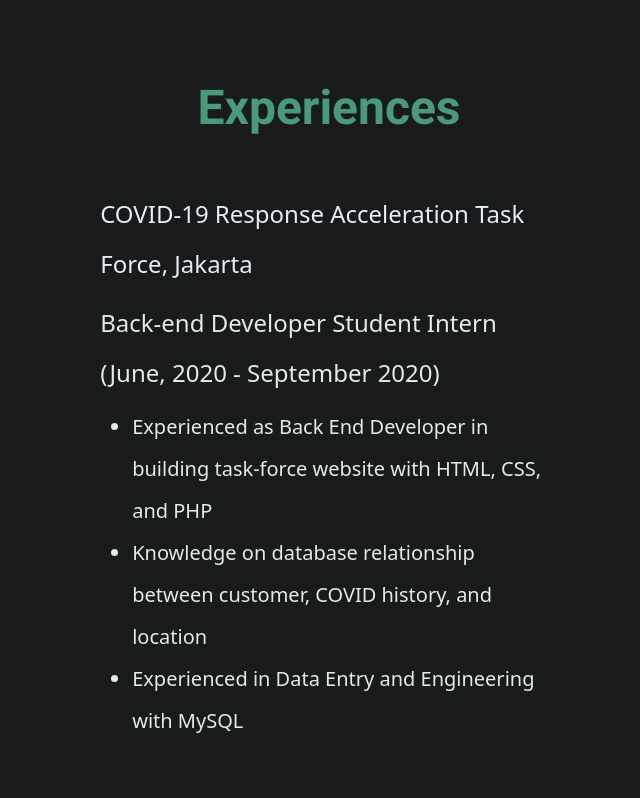
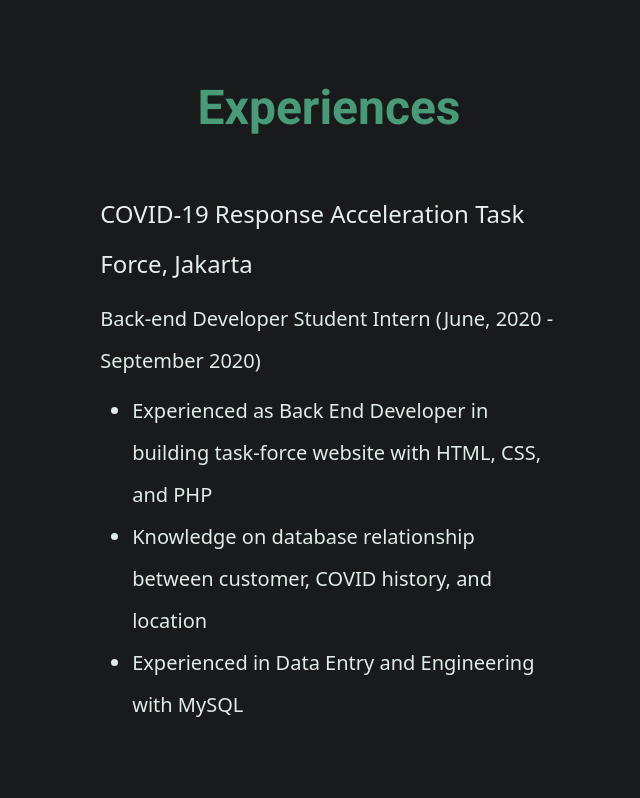
Before and after one commit to chelseaoktaviany/portfolio-chelsea, a plain HTML site: page index.html in a window 1280 px wide. Shown: the part 1705-2503 px from the top of the page, without its empty margins (311-951 px from the left). Drawn offline with Linux system fonts and the light colour scheme.

Commit message:
Modified query media for grid

```diff
--- a/index.html
+++ b/index.html
@@ -141,18 +141,18 @@
           <div
             class="row d-flex justify-content-center align-items-center text-center"
           >
-            <div class="col-md-6">
+            <div class="col-sm-10 col-md-12 col-lg-5">
               <h1 class="title font-weight-bold">Experiences</h1>
               <!--experience 1-->
               <div
                 class="row mt-4 d-flex justify-content-center align-items-center"
               >
                 <!--col-->
-                <div class="col-md-10 text-start">
+                <div class="col-sm-10 col-md-7 col-lg-12 text-start">
                   <h3 class="fs-4 lead">
                     COVID-19 Response Acceleration Task Force, Jakarta
                   </h3>
-                  <h4 class="fs-4 lead">
+                  <h4 class="fs-5 lead">
                     Back-end Developer Student Intern (June, 2020 - September
                     2020)
                   </h4>
```
